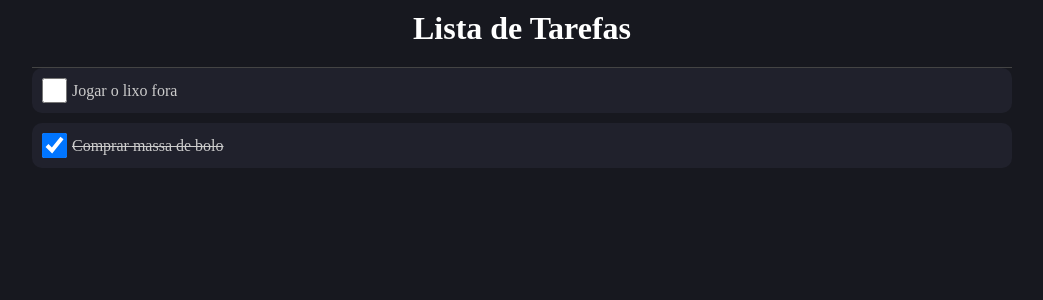
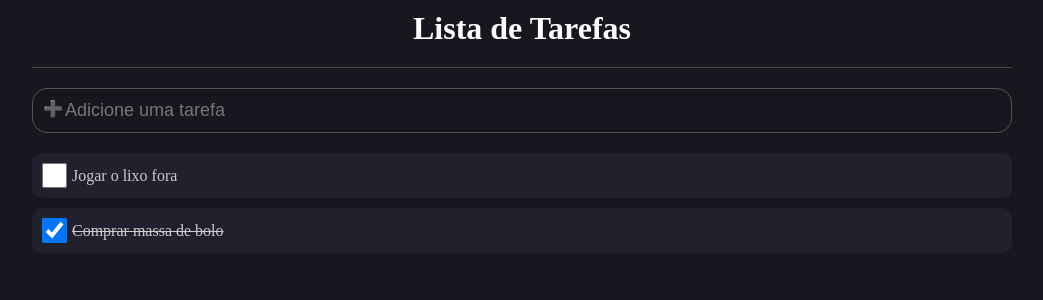
Before and after one commit to LoiolaBr17/ToDo_List, a React (Vite) app: page / in a window 1280 px wide. Shown: the top 300 px of the page, without its empty margins (118-1161 px from the left). Built offline with nearby package versions, Linux system fonts and the light colour scheme.

Commit message:
criando o component addarea

```diff
--- a/src/App.tsx
+++ b/src/App.tsx
@@ -2,6 +2,7 @@ import {useState} from 'react'
 import * as C from './App.styles';
 import { Item } from './types/item'
 import ListItem from './components/ListItem';
+import AddArea from './components/AddArea';
 
 const App = () => {
   const [list, setList] = useState<Item[]>([
@@ -14,6 +15,7 @@ const App = () => {
       <C.Area>
         <C.Header>Lista de Tarefas</C.Header>
 
+        <AddArea />
 
         {list.map((item, index) => (
           <ListItem
--- /dev/null
+++ b/src/components/AddArea/index.tsx
@@ -0,0 +1,16 @@
+import * as C from './styles';
+
+const AddArea = () => {
+
+    return (
+        <C.Container>
+            <div className='image'>➕</div>
+            <input
+                type="text"
+                placeholder="Adicione uma tarefa"
+            />
+        </C.Container>
+    )
+}
+
+export default AddArea
--- /dev/null
+++ b/src/components/AddArea/styles.ts
@@ -0,0 +1,24 @@
+import styled from "styled-components";
+
+export const Container = styled.div`
+    border: 1px solid #555;
+    border-radius: 15px;
+    padding: 10px;
+    margin: 20px 0;
+    display: flex;
+    align-items: center
+
+    .image {
+        margin-right: 5px;
+    }
+
+    input {
+        border: 0px;
+        background: transparent;
+        outline: 0;
+        color: #FFF;
+        font-size: 18px;
+        flex: 1;
+    }
+
+`;
```
